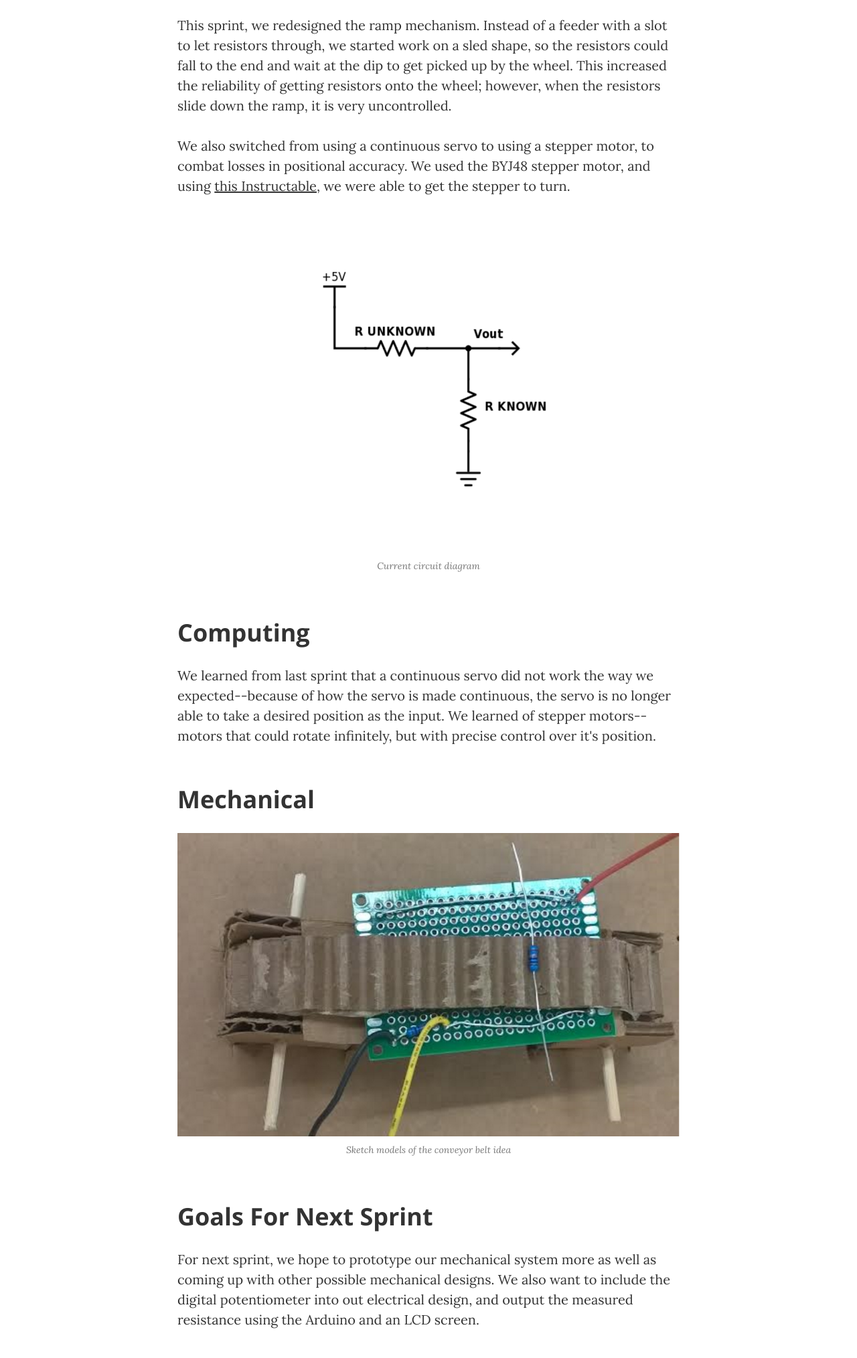
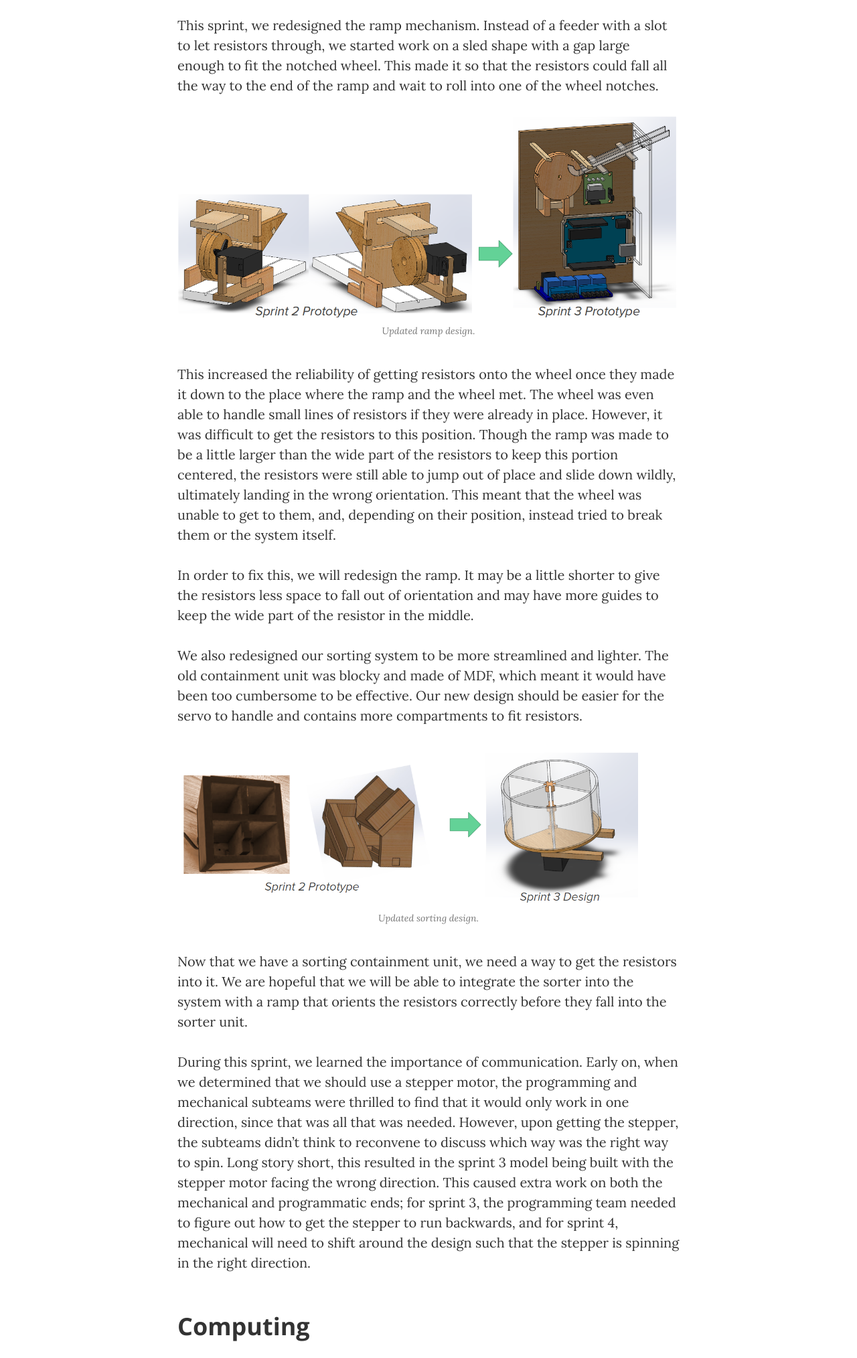
Before and after one commit to umadesai/TheResistance, a website: page sprint3.html in a window 1280 px wide. Shown: the part 689-2717 px from the top of the page at 67% size. Drawn offline with nearby package versions, Linux system fonts and the light colour scheme.

Commit message:
updating sprint3

```diff
--- a/sprint3.html
+++ b/sprint3.html
@@ -93,30 +93,57 @@
 
                     <h2 class="section-heading">Mechanical</h2>
 
-                    <p>This sprint, we redesigned the ramp mechanism. Instead of a feeder with a slot to let resistors through, we started work on a sled shape, so the resistors could fall to the end and wait at the dip to get picked up by the wheel. This increased the reliability of getting resistors onto the wheel; however, when the resistors slide down the ramp, it is very uncontrolled.</p>
-
-                    <p>We also switched from using a continuous servo to using a stepper motor, to combat losses in positional accuracy. We used the BYJ48 stepper motor, and using <a href="http://www.instructables.com/id/BYJ48-Stepper-Motor/">this Instructable</a>, we were able to get the stepper to turn.</p>
+                    <p>This sprint, we redesigned the ramp mechanism. Instead of a feeder with a slot to let resistors through, we started work on a sled shape with a gap large enough to fit the notched wheel. This made it so that the resistors could fall all the way to the end of the ramp and wait to roll into one of the wheel notches. </p>
 
                     <a href="#">
-                        <img class="img-responsive" src="img/sprint1/circuitdiagram.png" alt="">
+                        <img class="img-responsive" src="img/sprint3/mechanicalChanges.png" alt="">
                     </a>
-                    <span class="caption text-muted">Current circuit diagram</span>
+                    <span class="caption text-muted">Updated ramp design.</span>
+
+                    <p>This increased the reliability of getting resistors onto the wheel once they made it down to the place where the ramp and the wheel met. The wheel was even able to handle small lines of resistors if they were already in place. However, it was difficult to get the resistors to this position. Though the ramp was made to be a little larger than the wide part of the resistors to keep this portion centered, the resistors were still able to jump out of place and slide down wildly, ultimately landing in the wrong orientation. This meant that the wheel was unable to get to them, and, depending on their position, instead tried to break them or the system itself.</p>
+
+                    <p>In order to fix this, we will redesign the ramp. It may be a little shorter to give the resistors less space to fall out of orientation and may have more guides to keep the wide part of the resistor in the middle.</p>
+
+                    <p>We also redesigned our sorting system to be more streamlined and lighter. The old containment unit was blocky and made of MDF, which meant it would have been too cumbersome to be effective. Our new design should be easier for the servo to handle and contains more compartments to fit resistors.</p>
+
+                    <a href="#">
+                        <img class="img-responsive" src="img/sprint3/mech.png" alt="">
+                    </a>
+                    <span class="caption text-muted">Updated sorting design.</span>
+
+                    <p>Now that we have a sorting containment unit, we need a way to get the resistors into it. We are hopeful that we will be able to integrate the sorter into the system with a ramp that orients the resistors correctly before they fall into the sorter unit.</p>
+
+                    <p>During this sprint, we learned the importance of communication. Early on, when we determined that we should use a stepper motor,  the programming and mechanical subteams were thrilled to find that it would only work in one direction, since that was all that was needed. However, upon getting the stepper, the subteams didn’t think to reconvene to discuss which way was the right way to spin. Long story short, this resulted in the sprint 3 model being built with the stepper motor facing the wrong direction. This caused extra work on both the mechanical and programmatic ends; for sprint 3, the programming team needed to figure out how to get the stepper to run backwards, and for sprint 4, mechanical will need to shift around the design such that the stepper is spinning in the right direction.</p>
+
 
                     <h2 class="section-heading">Computing</h2>
-                    <p>We learned from last sprint that a continuous servo did not work the way we expected--because of how the servo is made continuous, the servo is no longer able to take a desired position as the input. We learned of stepper motors--motors that could rotate infinitely, but with precise control over it's position.</p>
 
-                    <h2 class="section-heading">Mechanical</h2>
+                    <p>We learned from last sprint that a continuous servo did not work the way we expected--because of how the servo is made continuous, the servo is no longer able to take a desired position as the input. We learned of stepper motors--motors that could rotate infinitely, but with precise control over its position.</p>
+
+                    <a href="#">
+                        <img class="img-responsive" src="img/sprint3/stepper.jpg" alt="">
+                    </a>
+                    <span class="caption text-muted">Testing the motion of the wheel with the new stepper motor.</span>
+
+                    <p>We used the BYJ48 stepper motor, and using <a href="http://www.instructables.com/id/BYJ48-Stepper-Motor/">this Instructable</a> we were able to get the stepper to turn. We adapted the code that allowed the stepper to turn backwards (this particular stepper could not turn backwards using the library’s methods), due to a moment of weakness and lack of communication between the computing and electrical teams that caused the stepper to be mounted such that its forward turning motion turns backwards.</p>
+
+                    <h2 class="section-heading">Electrical</h2>
 
                     <p></p>
 
                     <a href="#">
-                        <img class="img-responsive" src="img/sprint1/sketchmodel.png" alt="" >
+                        <img class="img-responsive" src="img/sprint3/finalSchematic.PNG" alt="" >
                     </a>
-                    <span class="caption text-muted">Sketch models of the conveyor belt idea</span>
+                    <span class="caption text-muted">Updated circuit schematic for measuring resistance of a large range of values.</span>
 
                     <h2 class="section-heading">Goals For Next Sprint</h2>
 
-                    <p>For next sprint, we hope to prototype our mechanical system more as well as coming up with other possible mechanical designs. We also want to include the digital potentiometer into out electrical design, and output the measured resistance using the Arduino and an LCD screen.
+                    <ol>
+                        <li>Last iteration of resistor dispensing system.</li>
+                        <li>Final integration of digital potentiometer and relays into voltage divider circuit.</li>
+                        <li>Final design and implementation of resistor sorting system.</li>
+                        <li>Polish final product!</li>
+                    </ol>
                 </div>
             </div>
             <!-- Pager -->
```
Also changed, not shown: img/sprint3/finalSchematic.PNG (added), img/sprint3/mech.png (added), img/sprint3/mechanicalChanges.png (added).
